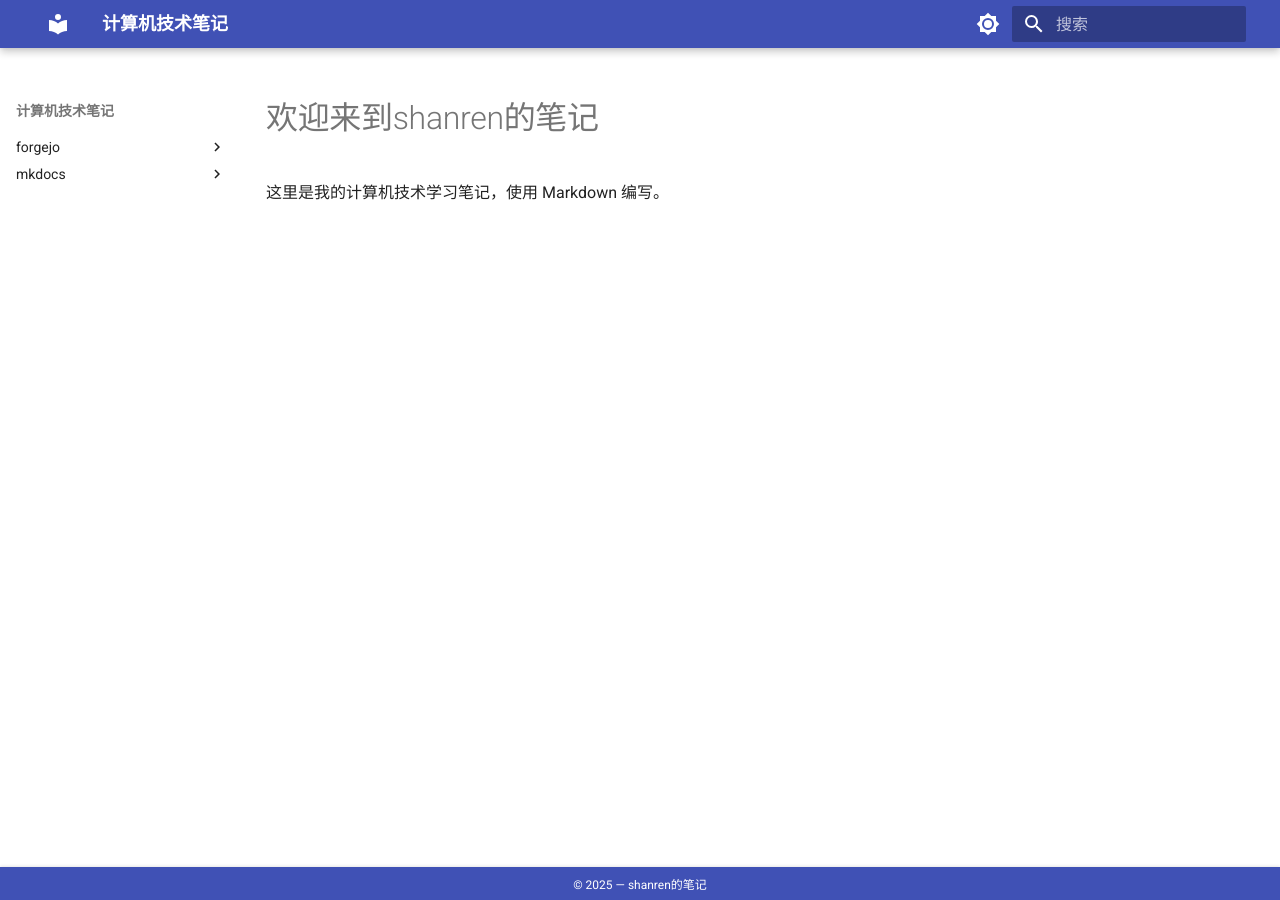
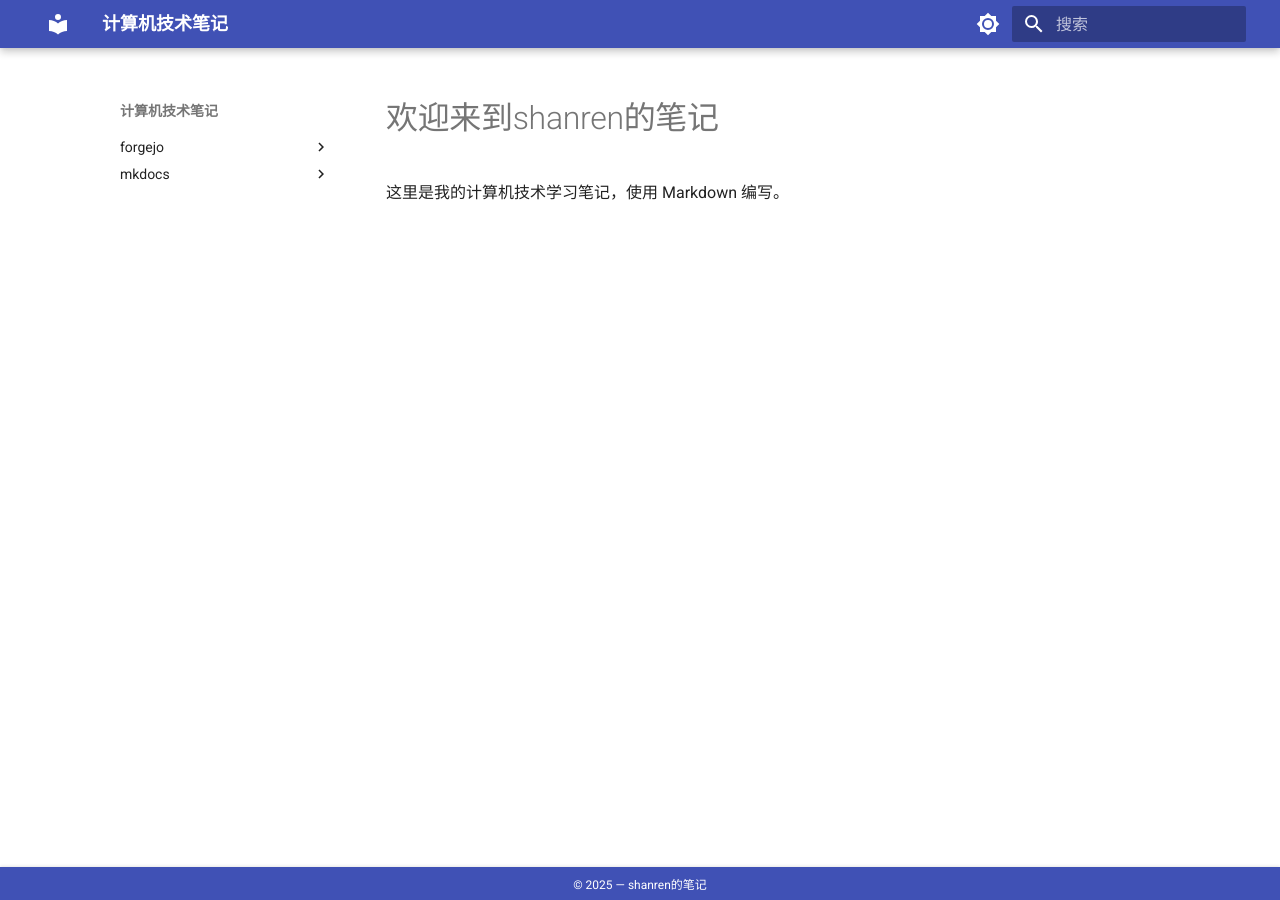
Before and after one commit to mudxkx/techdocs, an MkDocs documentation site: the page built from docs/index.md, in a window 1280 px wide. Built offline with MkDocs 1.6.1 and Material for MkDocs 9.7.7, drawn with Linux system fonts in a browser that asks for light colours.

Commit message:
setup show width

```diff
--- a/docs/stylesheets/extra.css
+++ b/docs/stylesheets/extra.css
@@ -1,8 +1,15 @@
-/* 取消内容区域的最大宽度 */
+
+/* 设置内容区域宽度为视口宽度的 90% */
 .md-content__inner,
 .md-main__inner {
-    max-width: none !important;
+    max-width: 90vw !important;   /* 90% of viewport width */
+    margin-left: auto !important;
+    margin-right: auto !important;
+    padding-left: 2rem;   /* 可选：增加内边距避免贴边 */
+    padding-right: 2rem;  /* 可选 */
+    box-sizing: border-box;
 }
+
 
 /* 可选：让整个主容器也适应宽度 */
 .md-main__inner > article {
```
